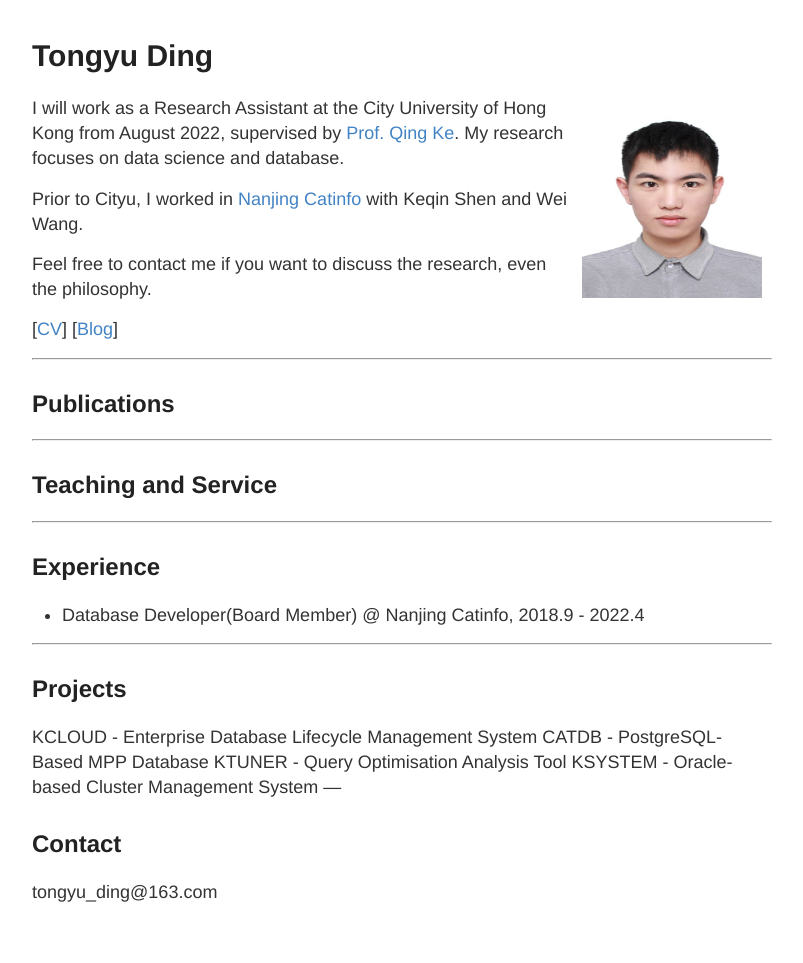
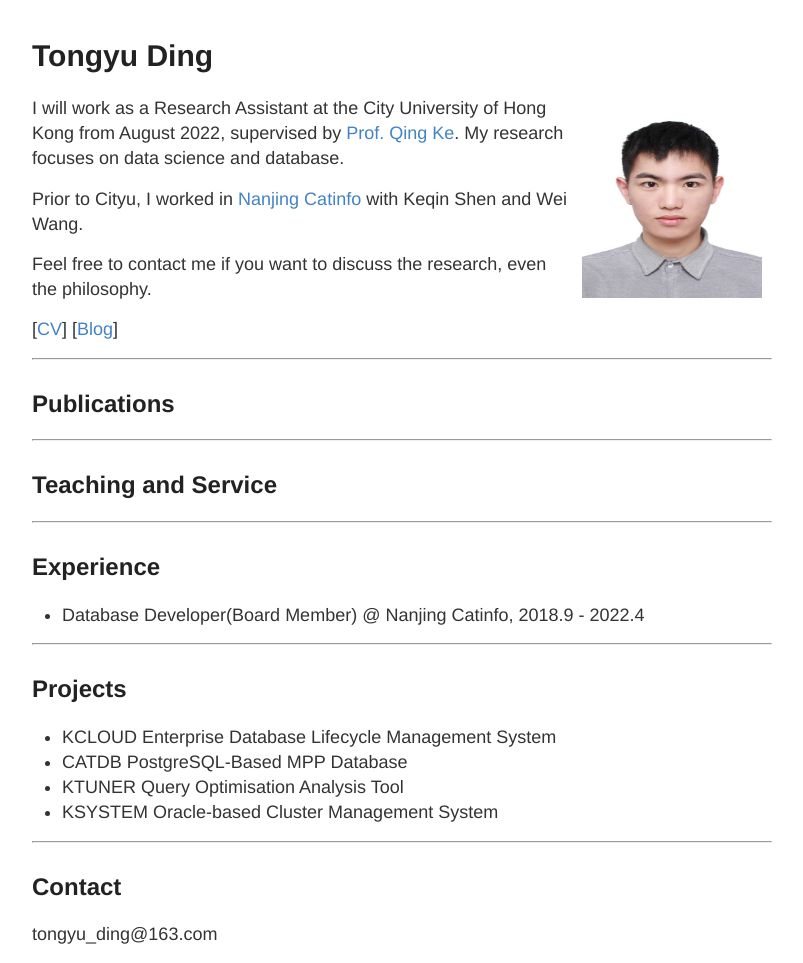
Before and after one commit to tongyuding/tongyuding.github.io, a Jekyll site: the page built from index.md, in a window 1280 px wide. Shown: the whole page, without its empty margins (238-1041 px from the left). Built offline with Jekyll 4.4.1, drawn with Linux system fonts in a browser that asks for light colours; before the commit the page ends 920 px from its top, so only the background shows below that.

```diff
--- a/index.md
+++ b/index.md
@@ -34,10 +34,12 @@ Feel free to contact me if you want to discuss the research, even the philosophy
 ---
 
 ## Projects
-KCLOUD  - Enterprise Database Lifecycle Management System
-CATDB   - PostgreSQL-Based MPP Database
-KTUNER  - Query Optimisation Analysis Tool
-KSYSTEM - Oracle-based Cluster Management System
+
+- KCLOUD   Enterprise Database Lifecycle Management System
+- CATDB    PostgreSQL-Based MPP Database
+- KTUNER   Query Optimisation Analysis Tool
+- KSYSTEM  Oracle-based Cluster Management System
+
 ---
 
 ## Contact
```
